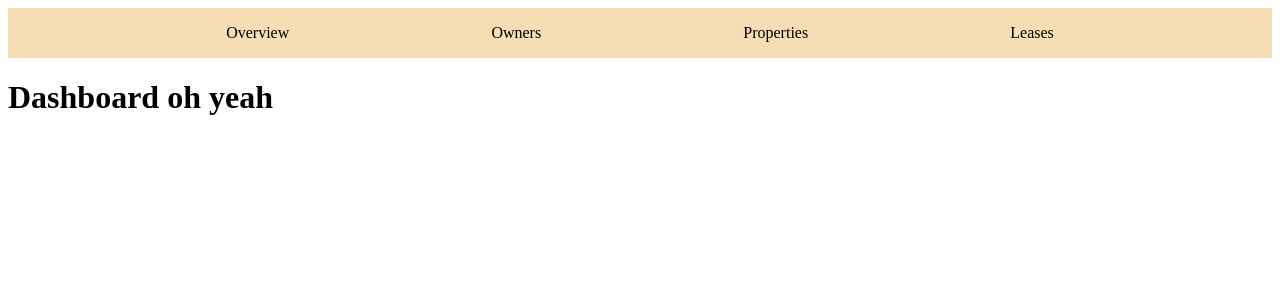
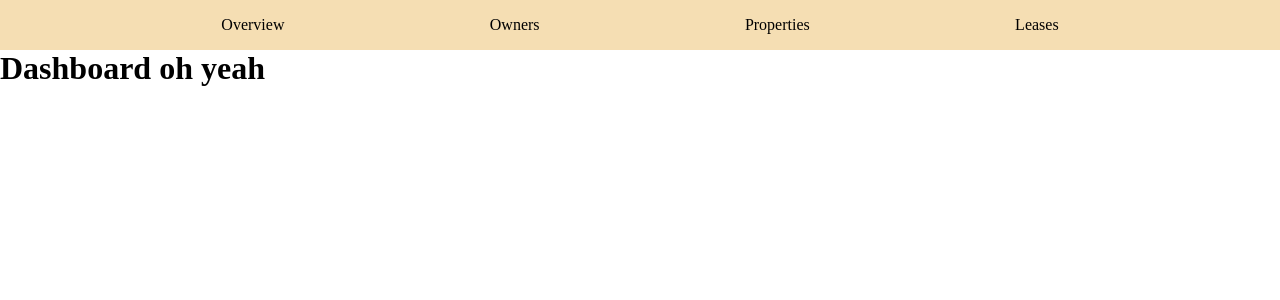
Before and after one commit to piradiusquared/trustAccount, a React (Vite) app: page / in a window 1280 px wide. Shown: the top 300 px of the page. Built offline with nearby package versions, Linux system fonts and the light colour scheme.

Commit message:
Full GLOBAL default styling

```diff
--- a/src/index.css
+++ b/src/index.css
@@ -0,0 +1,14 @@
+/*
+index.css
+Used for GLOBAL styling of entire React APP
+*/
+
+/* Global styling */
+* {
+    border: 0;
+    margin: 0;
+}
+
+*::-webkit-scrollbar {
+    display: none;
+}
```
